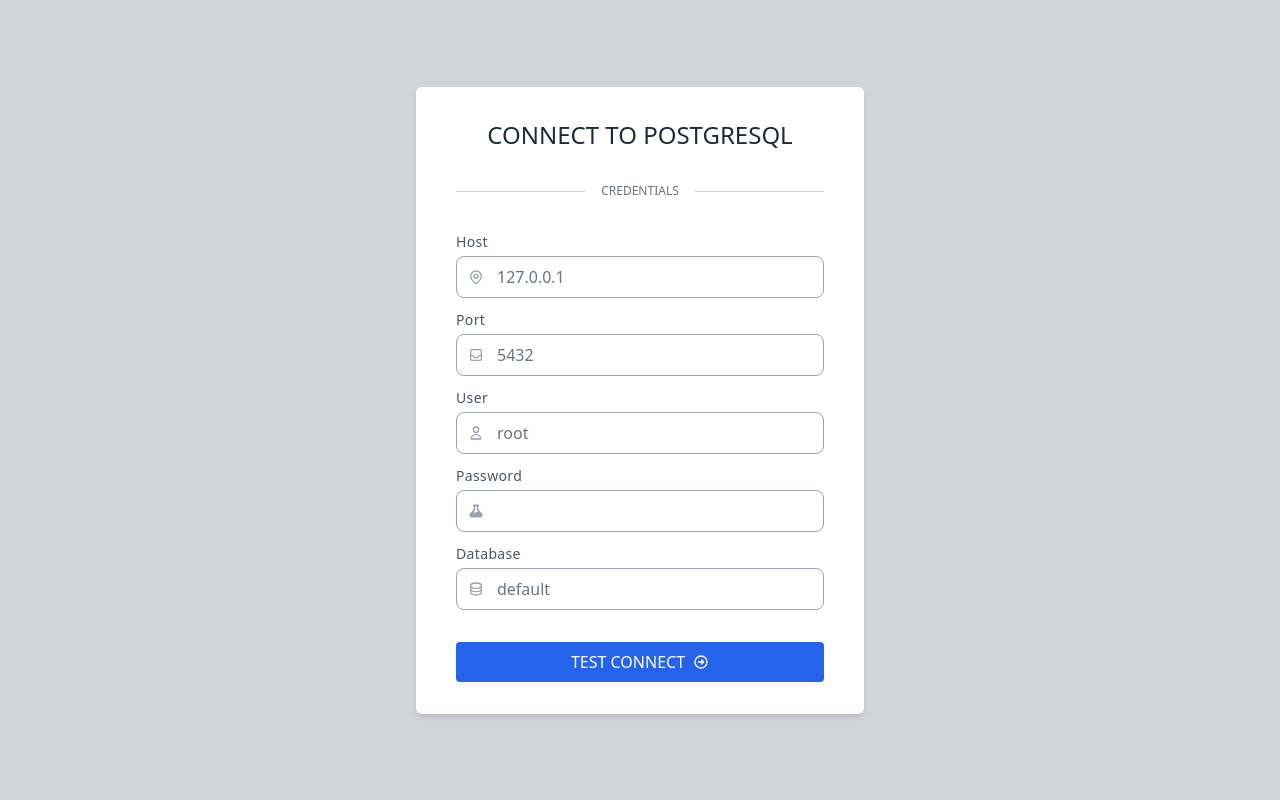
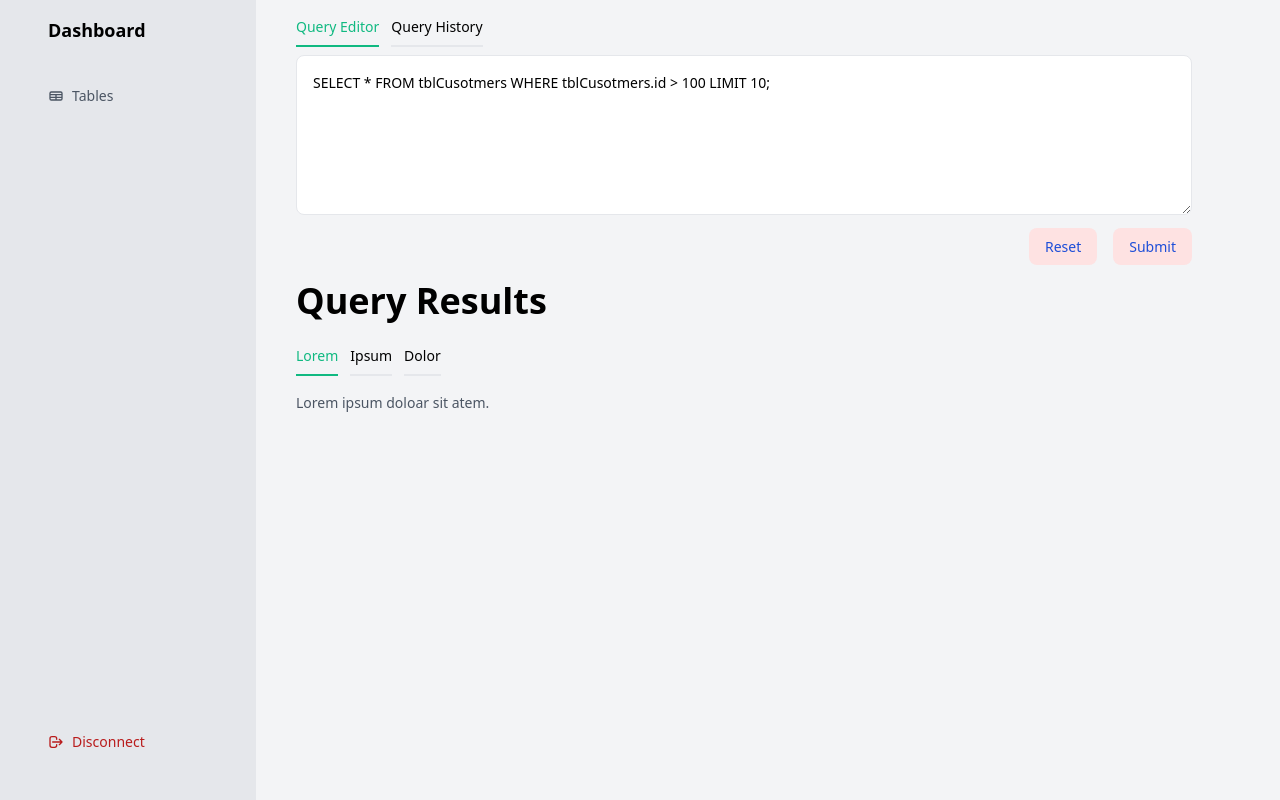
Before and after one commit to rockacola/pg-dashboard, a React (Create React App) app in the folder client/: page /dashboard in a window 1280 px wide. Built offline with nearby package versions, Linux system fonts and the light colour scheme.

Commit message:
Incremental development for connection checker implementation

```diff
--- a/client/src/App.js
+++ b/client/src/App.js
@@ -11,11 +11,11 @@
     <Provider store={store}>
       <BrowserRouter>
         <Switch>
-          <Route path="/">
-            <Login />
-          </Route>
           <Route path="/dashboard">
             <Dashboard />
+          </Route>
+          <Route path="/" exact>
+            <Login />
           </Route>
         </Switch>
       </BrowserRouter>
--- a/client/src/views/Login.js
+++ b/client/src/views/Login.js
@@ -6,20 +6,24 @@
   LocationMarkerIcon,
   UserIcon,
 } from '@heroicons/react/outline'
-import { useEffect, useState } from 'react'
+import { useEffect, useMemo, useState } from 'react'
 import { PgServerHandler } from '../handlers/pg-server-handler'
 import qs from 'query-string'
 import { useDispatch } from 'react-redux'
 import { update } from '../reducers/connection-slice'
 import { HashHelper } from '../helpers/hash-helper'
+import { useHistory, useLocation } from 'react-router-dom'
 
 function Login() {
+  const history = useHistory()
+  const location = useLocation()
   const dispatch = useDispatch()
   const [host, setHost] = useState('')
   const [port, setPort] = useState('')
   const [username, setUsername] = useState('')
   const [password, setPassword] = useState('')
   const [database, setDatabase] = useState('')
+  const [isLoading, setIsLoading] = useState(false)
 
   const onInputChangeHandler = (e) => {
     // console.log('onInputChangeHandler triggered. e:', e)
@@ -49,6 +53,7 @@
   const checkConnection = async () => {
     console.log('checkConnection triggered.')
 
+    setIsLoading(true)
     const connectionObj = { host, port, username, password, database }
     const res = await PgServerHandler.checkConnection(connectionObj)
     console.log('res:', res)
@@ -63,9 +68,11 @@
         })
       )
 
-      // TODO: redirect user to 'dashboard' along with URL params
+      // Redirect user to 'dashboard' along with current connection
+      history.push(`/dashboard?c=${hashKey}`)
     } else {
       // TODO: display error message
+      setIsLoading(false)
     }
   }
 
@@ -78,7 +85,7 @@
   useEffect(() => {
     console.log('useEffect ON MOUNT.')
 
-    const urlParams = qs.parse(window.location.search)
+    const urlParams = qs.parse(location.search)
     console.log('urlParams:', urlParams)
 
     if (urlParams.host) {
@@ -96,22 +103,18 @@
     if (urlParams.db) {
       setDatabase(urlParams.db)
     }
-  }, [])
+  }, [location])
 
-  return (
-    <div className="view--login bg-red-300">
-      <div className="min-h-screen flex flex-col items-center justify-center bg-gray-300">
-        <div className="flex flex-col bg-white shadow-md px-4 sm:px-6 md:px-8 lg:px-10 py-8 rounded-md w-full max-w-md">
-          <div className="font-medium self-center text-xl sm:text-2xl uppercase text-gray-800">
-            Connect to PostgreSQL
-          </div>
-          <div className="relative mt-10 h-px bg-gray-300">
-            <div className="absolute left-0 top-0 flex justify-center w-full -mt-2">
-              <span className="bg-white px-4 text-xs text-gray-500 uppercase">
-                Credentials
-              </span>
-            </div>
-          </div>
+  const subcaption = useMemo(() => {
+    if (isLoading) {
+      return 'Connecting...'
+    }
+    return 'Credentials'
+  }, [isLoading])
+
+  const renderLoading = () => <div>LOADING...</div>
+
+  const renderForm = () => (
     <div className="mt-10">
       <form onSubmit={onSubmitHandler}>
         <LoginTextInput
@@ -165,6 +168,24 @@
         </div>
       </form>
     </div>
+  )
+
+  return (
+    <div className="view--login bg-red-300">
+      <div className="min-h-screen flex flex-col items-center justify-center bg-gray-300">
+        <div className="flex flex-col bg-white shadow-md px-4 sm:px-6 md:px-8 lg:px-10 py-8 rounded-md w-full max-w-md">
+          <div className="font-medium self-center text-xl sm:text-2xl uppercase text-gray-800">
+            Connect to PostgreSQL
+          </div>
+          <div className="relative mt-10 h-px bg-gray-300">
+            <div className="absolute left-0 top-0 flex justify-center w-full -mt-2">
+              <span className="bg-white px-4 text-xs text-gray-500 uppercase">
+                {subcaption}
+              </span>
+            </div>
+          </div>
+          {isLoading && renderLoading()}
+          {!isLoading && renderForm()}
         </div>
       </div>
     </div>
```
Lines whose indentation alone changed are shown as unchanged.
